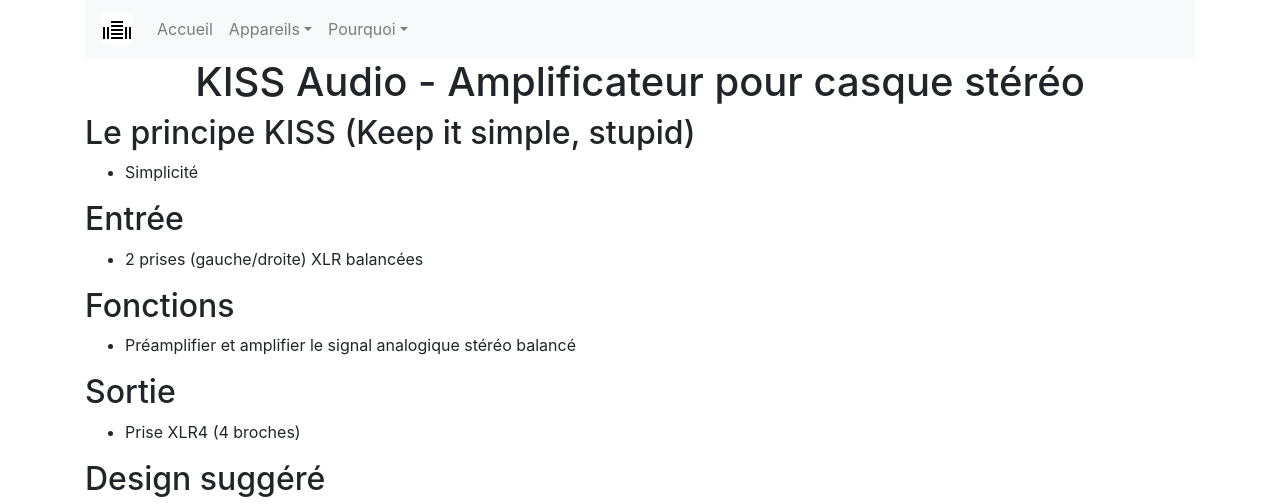
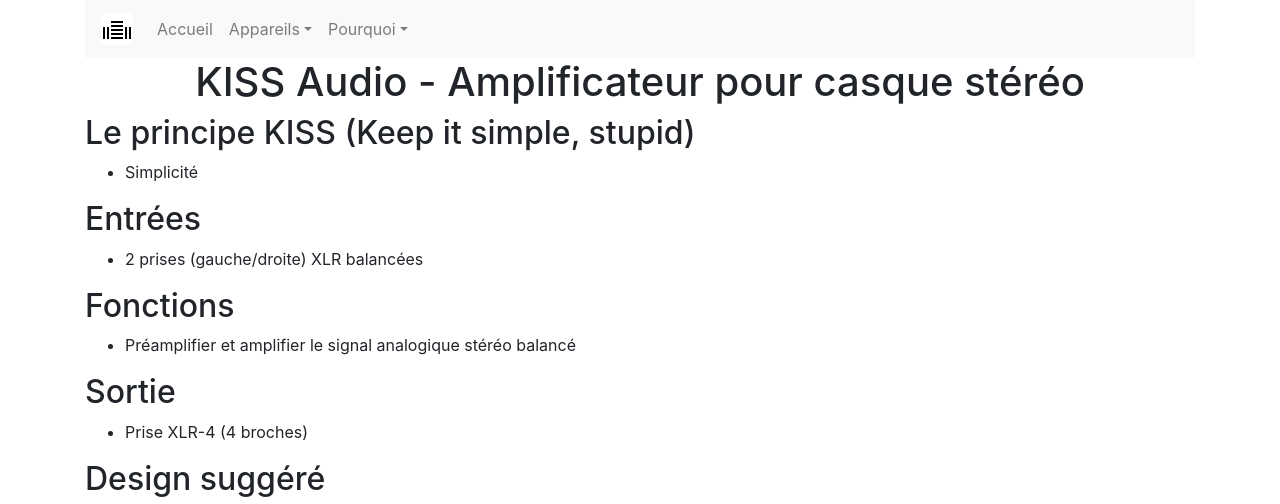
Before and after one commit to plstonge/kiss-audio, a Jekyll site: the page built from amplificateur/casque_stereo.md, in a window 1280 px wide. Shown: the top 504 px of the page. Built offline with Jekyll 4.4.1, drawn with Linux system fonts in a browser that asks for light colours.

Commit message:
Casque - corrections dans le texte

```diff
--- a/amplificateur/casque_stereo.md
+++ b/amplificateur/casque_stereo.md
@@ -8,7 +8,7 @@
 
 * Simplicité
 
-## Entrée
+## Entrées
 
 * 2 prises (gauche/droite) XLR balancées
 
@@ -18,7 +18,7 @@
 
 ## Sortie
 
-* Prise XLR4 (4 broches)
+* Prise XLR-4 (4 broches)
 
 ## Design suggéré
 
```
